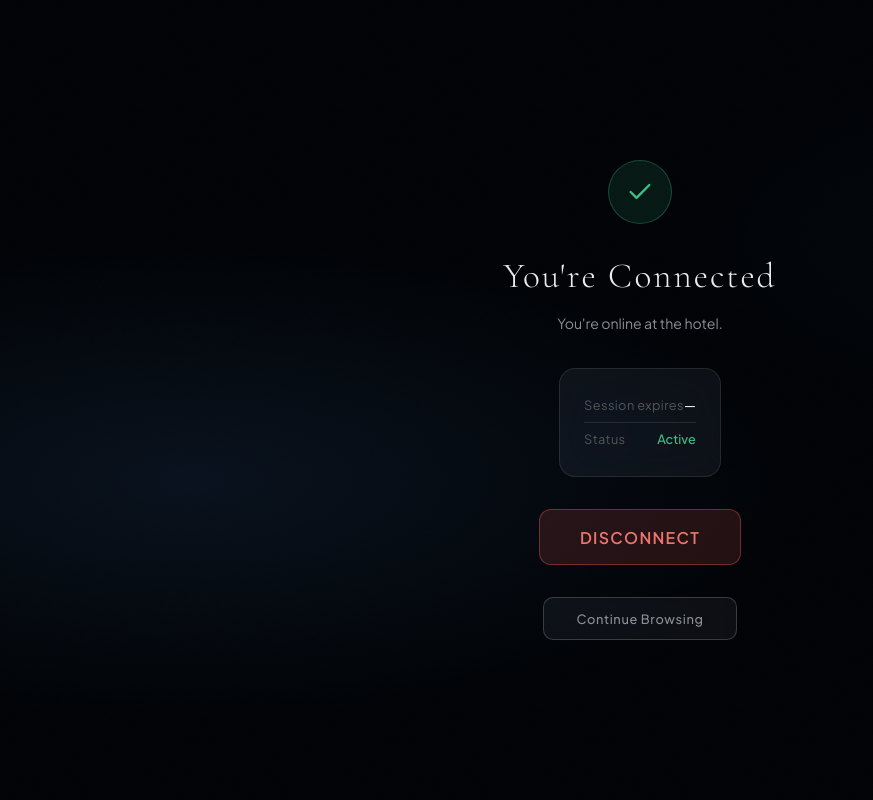
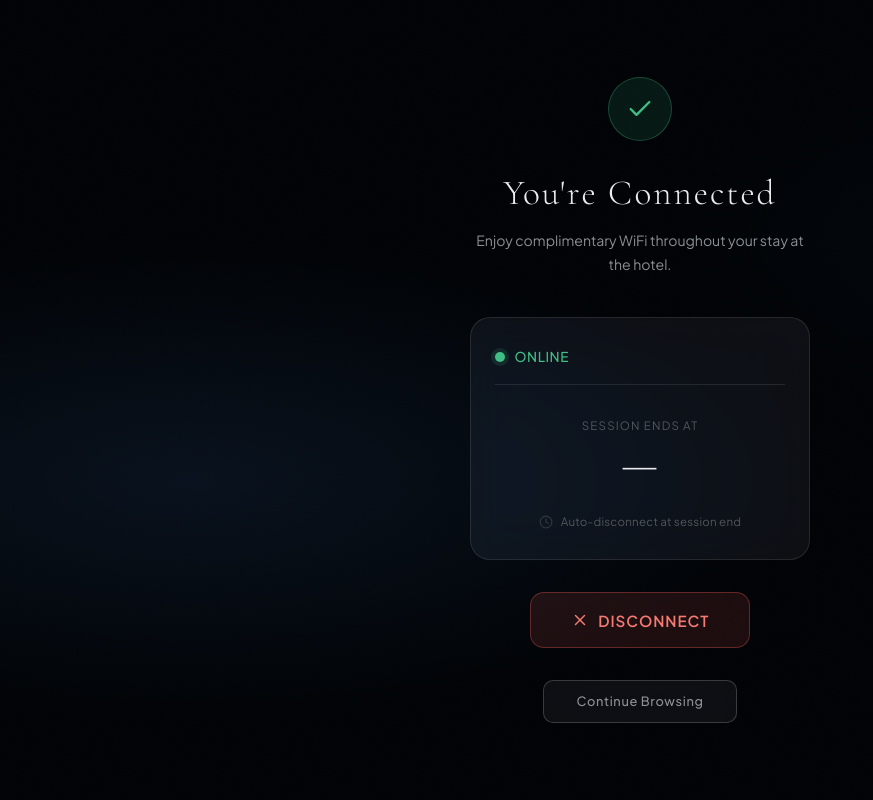
Before and after one commit to anirut/WiFi-Captive-Portal, a Python web app: template app/portal/templates/disconnect.html in a window 1280 px wide. Shown: the whole page, without its empty margins (0-873 px from the left). Run offline with Jinja, Linux system fonts and the light colour scheme; the template is opened without the code that fills it, so the values that code supplies are empty.

Commit message:
style(portal): Redesign disconnect page with larger session info card
- Replace small session-info-card with prominent session-status-card
- Add pulse animation to online status indicator
- Display session time in large serif font (2.75rem)
- Add X icon to disconnect button
- Improve button hover/active states
- Add auto-disconnect hint text
- Match success.html visual style while maintaining prominent disconnect action

Co-Authored-By: Claude Opus 4.6 <noreply@anthropic.com>

```diff
--- a/app/portal/templates/disconnect.html
+++ b/app/portal/templates/disconnect.html
@@ -19,21 +19,36 @@
     </div>
 
     <h1 class="status-title">You're Connected</h1>
-    <p class="status-body">You're online at {{ hotel_name|default('the hotel') }}.</p>
+    <p class="status-body">Enjoy complimentary WiFi throughout your stay at {{ hotel_name|default('the hotel') }}.</p>
 
-    <div class="session-info-card">
-      <div class="session-info-row">
-        <span class="label">Session expires</span>
-        <span class="value" id="expires-text">{{ expires_at.strftime('%H:%M') if expires_at else '—' }}</span>
+    <!-- Prominent Session Status Card -->
+    <div class="session-status-card">
+      <div class="session-status-header">
+        <div class="session-status-indicator"></div>
+        <span class="session-status-label">Online</span>
       </div>
-      <div class="session-info-row">
-        <span class="label">Status</span>
-        <span class="value" style="color: oklch(72% 0.14 160)">Active</span>
+
+      <div class="session-time-display">
+        <span class="session-time-label">Session ends at</span>
+        <span class="session-time-value">{{ expires_at.strftime('%H:%M') if expires_at else '—' }}</span>
+      </div>
+
+      <div class="session-time-meta">
+        <svg width="14" height="14" viewBox="0 0 24 24" fill="none" stroke="currentColor" stroke-width="2" stroke-linecap="round" stroke-linejoin="round">
+          <circle cx="12" cy="12" r="10"/>
+          <polyline points="12 6 12 12 16 14"/>
+        </svg>
+        <span>Auto-disconnect at session end</span>
       </div>
     </div>
 
-    <button class="btn-disconnect" id="disconnect-btn" onclick="confirmDisconnect(event)">
-      Disconnect
+    <!-- Primary Disconnect Button -->
+    <button class="btn-disconnect-primary" id="disconnect-btn" onclick="confirmDisconnect(event)">
+      <svg class="btn-icon" width="18" height="18" viewBox="0 0 24 24" fill="none" stroke="currentColor" stroke-width="2" stroke-linecap="round" stroke-linejoin="round">
+        <line x1="18" y1="6" x2="6" y2="18"/>
+        <line x1="6" y1="6" x2="18" y2="18"/>
+      </svg>
+      <span class="btn-text">Disconnect</span>
     </button>
 
     <a class="btn-secondary" href="http://detectportal.firefox.com/canonical.html" onclick="window.open(this.href,'_blank');return false;">
@@ -43,36 +58,149 @@
   </main>
 
   <style>
-    .btn-disconnect {
+    /* ─── Session Status Card ─── */
+    .session-status-card {
+      margin: 2.5rem auto 0;
+      max-width: 340px;
+      width: 100%;
+      background: var(--glass-bg);
+      backdrop-filter: var(--glass-blur);
+      -webkit-backdrop-filter: var(--glass-blur);
+      border: 1px solid var(--glass-border);
+      border-radius: 20px;
+      padding: 1.75rem 1.5rem;
+      animation: fadeUp 0.5s var(--ease-out-quart) 0.5s both;
+    }
+
+    .session-status-header {
+      display: flex;
+      align-items: center;
+      gap: 0.6rem;
+      margin-bottom: 1.25rem;
+      padding-bottom: 1rem;
+      border-bottom: 1px solid var(--glass-border);
+    }
+
+    .session-status-indicator {
+      width: 10px;
+      height: 10px;
+      background: var(--success);
+      border-radius: 50%;
+      animation: pulse-glow 2s ease-in-out infinite;
+    }
+
+    @keyframes pulse-glow {
+      0%, 100% { box-shadow: 0 0 0 0 oklch(72% 0.14 160 / 0.4); }
+      50% { box-shadow: 0 0 0 6px oklch(72% 0.14 160 / 0); }
+    }
+
+    .session-status-label {
+      font-size: 0.85rem;
+      font-weight: 500;
+      color: var(--success);
+      letter-spacing: 0.04em;
+      text-transform: uppercase;
+    }
+
+    .session-time-display {
+      display: flex;
+      flex-direction: column;
+      align-items: center;
+      padding: 0.75rem 0;
+      margin-bottom: 1rem;
+    }
+
+    .session-time-label {
+      font-size: 0.72rem;
+      color: var(--text-muted);
+      letter-spacing: 0.1em;
+      text-transform: uppercase;
+      margin-bottom: 0.35rem;
+    }
+
+    .session-time-value {
+      font-family: 'Cormorant Garamond', Georgia, serif;
+      font-size: 2.75rem;
+      font-weight: 300;
+      color: var(--text-primary);
+      letter-spacing: 0.02em;
+      line-height: 1;
+    }
+
+    .session-time-meta {
+      display: flex;
+      align-items: center;
+      justify-content: center;
+      gap: 0.5rem;
+      font-size: 0.72rem;
+      color: var(--text-muted);
+      letter-spacing: 0.02em;
+    }
+
+    .session-time-meta svg {
+      opacity: 0.5;
+    }
+
+    /* ─── Disconnect Button ─── */
+    .btn-disconnect-primary {
+      display: inline-flex;
+      align-items: center;
+      justify-content: center;
+      gap: 0.6rem;
       margin-top: 2rem;
       padding: 1rem 2.5rem;
-      background: oklch(65% 0.18 25 / 0.15);
-      border: 1px solid oklch(65% 0.18 25 / 0.4);
-      border-radius: 12px;
-      color: oklch(70% 0.15 25);
+      background: oklch(65% 0.18 25 / 0.12);
+      border: 1px solid oklch(65% 0.18 25 / 0.35);
+      border-radius: 14px;
+      color: oklch(72% 0.15 25);
       font-family: 'Plus Jakarta Sans', system-ui, sans-serif;
-      font-size: 1rem;
+      font-size: 0.95rem;
       font-weight: 600;
-      letter-spacing: 0.08em;
+      letter-spacing: 0.06em;
       text-transform: uppercase;
       cursor: pointer;
-      transition: all 0.2s;
+      transition: all 0.25s var(--ease-out-quart);
       min-height: 56px;
-      animation: fadeUp 0.5s var(--ease-out-quart) 0.7s both;
+      animation: fadeUp 0.5s var(--ease-out-quart) 0.65s both;
     }
 
-    .btn-disconnect:hover {
-      background: oklch(65% 0.18 25 / 0.25);
-      border-color: oklch(65% 0.18 25 / 0.6);
+    .btn-disconnect-primary:hover {
+      background: oklch(65% 0.18 25 / 0.22);
+      border-color: oklch(65% 0.18 25 / 0.55);
+      color: oklch(78% 0.15 25);
+      transform: translateY(-1px);
     }
 
-    .btn-disconnect:active {
-      transform: scale(0.98);
+    .btn-disconnect-primary:active {
+      transform: translateY(0) scale(0.98);
     }
 
-    .btn-disconnect.loading {
-      opacity: 0.7;
+    .btn-disconnect-primary:focus-visible {
+      outline: 2px solid oklch(65% 0.18 25 / 0.5);
+      outline-offset: 2px;
+    }
+
+    .btn-disconnect-primary.loading {
+      opacity: 0.6;
       pointer-events: none;
+    }
+
+    .btn-disconnect-primary.loading .btn-icon {
+      animation: spin 1s linear infinite;
+    }
+
+    /* Move Continue Browsing to be secondary */
+    .btn-secondary {
+      animation-delay: 0.8s;
+    }
+
+    @media (prefers-reduced-motion: reduce) {
+      .session-status-indicator {
+        animation: none;
+      }
+      .btn-disconnect-primary.loading .btn-icon {
+        animation: none;
+      }
     }
   </style>
 
@@ -82,8 +210,14 @@
       if (!confirm('Disconnect from WiFi?')) return;
 
       const btn = document.getElementById('disconnect-btn');
+      const btnText = btn.querySelector('.btn-text');
+      const btnIcon = btn.querySelector('.btn-icon');
+
       btn.classList.add('loading');
-      btn.textContent = 'Disconnecting...';
+      btnText.textContent = 'Disconnecting...';
+
+      // Change icon to spinner
+      btnIcon.innerHTML = '<circle cx="12" cy="12" r="10"/><polyline points="12 6 12 12 16 14"/>';
 
       try {
         await fetch('/session/disconnect', { method: 'POST' });
```
